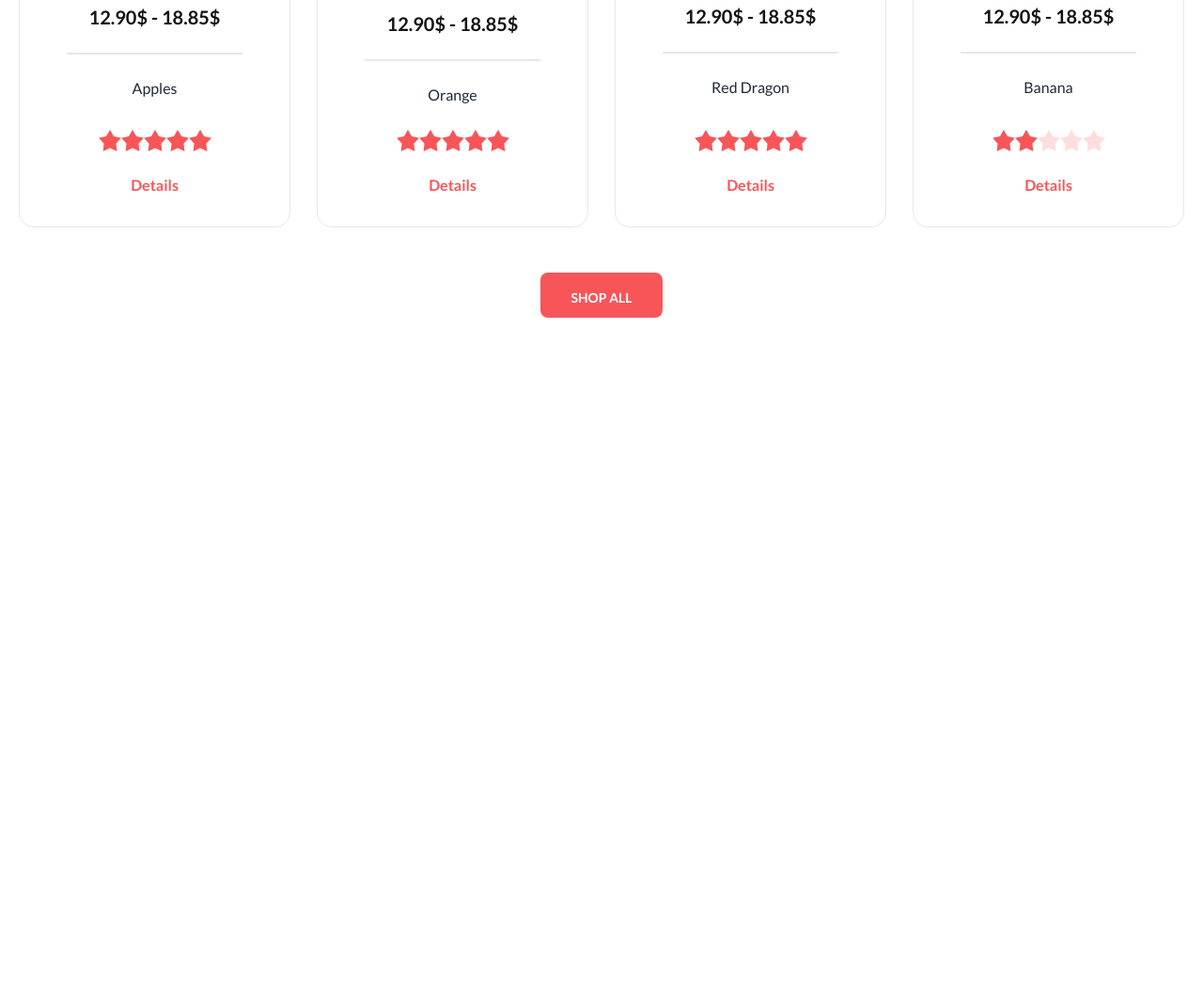
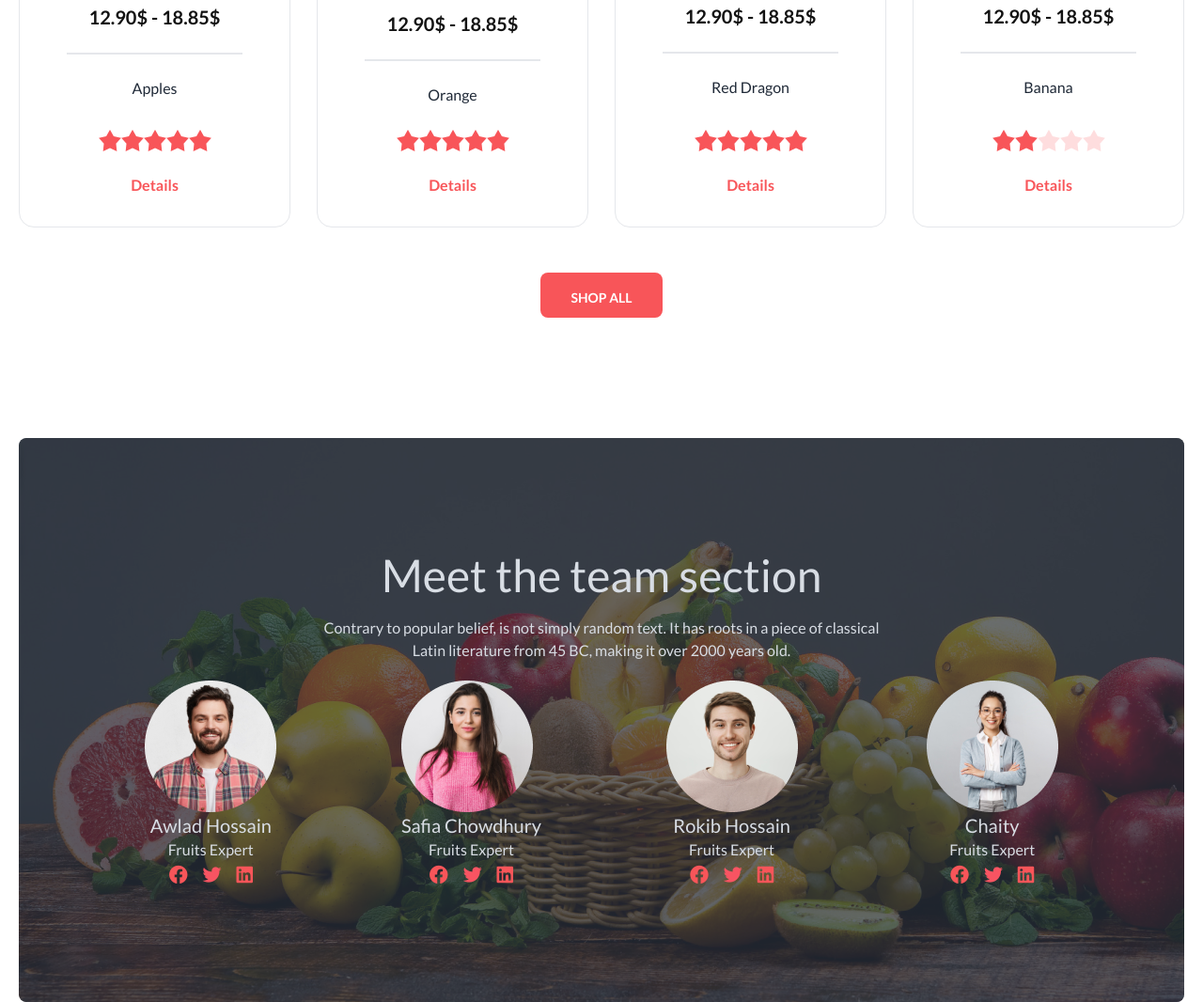
Before and after one commit to RahulKhanSuvo/Fruit-Burst, a plain HTML site: page index.html in a window 1280 px wide. Shown: the part 1372-2438 px from the top of the page at 94% size. Before the commit the page ends 1710 px from the top, so only its background shows below. Drawn offline with nearby package versions, Linux system fonts and the light colour scheme.

Commit message:
added meet section

```diff
--- a/index.html
+++ b/index.html
@@ -468,8 +468,79 @@
         </div>
       </div>
     </div>
-    <div class="flex justify-center items-center"><button class="btn bg-[#F85559] text-white px-8 py-5 border-none "> Shop All</button></div>
+    <!-- button -->
+    <div class="flex justify-center items-center"><button class="btn bg-[#F85559] text-white px-8 py-5 border-none "> Shop All</button>
+    </div>
     </section>
+    <!-- meet the team section -->
+    <section class="container mx-auto mt-32 px-5">
+      <div
+            class="bg-cover w-full h-auto md:h-auto lg:h-[600px] rounded-lg"
+            style="background-image: url(images/banner1.png)"
+          >
+            <div class="hero-overlay bg-opacity-70 rounded-lg">
+              <div
+                class="items-center h-full flex justify-center text-center text-neutral-content"
+              >
+                <div class="items-center">
+                  <h1 class="mb-5 text-xl md:text-3xl lg:text-5xl">
+                    Meet the team section
+                  </h1>
+                  <p class="mb-5 font-normal">
+                    Contrary to popular belief, is not simply random text. It has roots in a piece of classical <br> Latin literature from 45 BC, making it over 2000 years old.
+                   <div class="grid md:grid-cols-2 lg:grid-cols-4 gap-32">
+                    <div class="flex justify-center"><div class="">
+                      <img src="images/member1.png" alt="">
+                      <h3 class="text-xl">Awlad Hossain</h3>
+                      <p>Fruits Expert</p>
+                      <div class="space-x-3 text-xl">
+                        <i class="fa-brands fa-facebook" style="color: #f85559;"></i>
+                        <i class="fa-brands fa-twitter" style="color: #f85462;"></i>
+                        <i class="fa-brands fa-linkedin" style="color: #f85559;"></i>
+                      </div>
+                    </div>
+                  </div>
+                    <div class="flex justify-center">
+                      <div> <img src="images/member2.png" alt="">
+                        <h3 class="text-xl">Safia Chowdhury</h3>
+                        <p>Fruits Expert</p>
+                        <div class="space-x-3 text-xl">
+                          <i class="fa-brands fa-facebook" style="color: #f85559;"></i>
+                          <i class="fa-brands fa-twitter" style="color: #f85462;"></i>
+                          <i class="fa-brands fa-linkedin" style="color: #f85559;"></i>
+                        </div>
+                      </div>
+                    </div>
+                    <div class="flex justify-center">
+                      <div> <img src="images/member3.png" alt="">
+                        <h3 class="text-xl">Rokib Hossain</h3>
+                        <p>Fruits Expert</p>
+                        <div class="space-x-3 text-xl">
+                          <i class="fa-brands fa-facebook" style="color: #f85559;"></i>
+                          <i class="fa-brands fa-twitter" style="color: #f85462;"></i>
+                          <i class="fa-brands fa-linkedin" style="color: #f85559;"></i>
+                        </div>
+                      </div>
+                    </div>
+                    <div class="flex justify-center">
+                      <div> <img src="images/member4.png" alt="">
+                        <h3 class="text-xl">Chaity</h3>
+                        <p>Fruits Expert</p>
+                        <div class="space-x-3 text-xl">
+                          <i class="fa-brands fa-facebook" style="color: #f85559;"></i>
+                          <i class="fa-brands fa-twitter" style="color: #f85462;"></i>
+                          <i class="fa-brands fa-linkedin" style="color: #f85559;"></i>
+                        </div>
+                      </div>
+                    </div>
+                   </div>
+                  </p>
+                </div>
+              </div>
+            </div>
+          </div>
+    </section>
+
 
   </body>
 </html>
```
